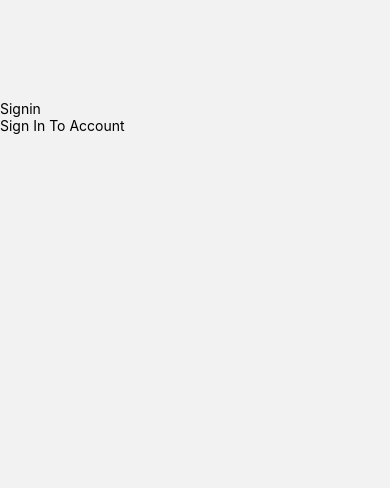
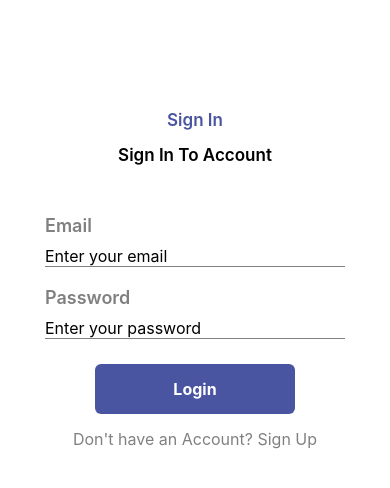
Before and after one commit to patrickmaodev/social-messanger, a React Native app: screen /Home in a window 390 px wide. Shown: the top 488 px of the page. Built offline with nearby package versions, Linux system fonts and the light colour scheme.

Commit message:
create email and password login field

```diff
--- a/StackNavigator.js
+++ b/StackNavigator.js
@@ -10,8 +10,8 @@ const StackNavigator = () => {
   return (
     <NavigationContainer>
       <Stack.Navigator>
-        <Stack.Screen name="LoginScreen" component={LoginScreen} options={{headerShown:false}}/>
-        <Stack.Screen name="RegisterScreen" component={RegisterScreen} options={{headerShown:false}}/>
+        <Stack.Screen name="Home" component={LoginScreen} options={{headerShown:false}}/>
+        <Stack.Screen name="Register" component={RegisterScreen} options={{headerShown:false}}/>
       </Stack.Navigator>
     </NavigationContainer>
   )
--- a/screens/LoginScreen.js
+++ b/screens/LoginScreen.js
@@ -1,21 +1,89 @@
-import { KeyboardAvoidingView, StyleSheet, Text, View } from 'react-native'
-import React from 'react'
+import React, { useState } from 'react';
+import { Pressable, KeyboardAvoidingView, StyleSheet, Text, TextInput, View} from 'react-native';
+import { useNavigation } from '@react-navigation/native';
 
 const LoginScreen = () => {
+  const [email, setEmail] = useState("");
+  const [password, setPassword] = useState("");
+  const navigation = useNavigation();
+
   return (
-    <View Style={{flex:1, backgroundColor:"white", padding:10, alignItems:"center"}}>
+    <View style={{ flex: 1, backgroundColor: "white", padding: 10, alignItems: "center" }}>
       <KeyboardAvoidingView>
-        <View style={{marginTop:100}}>
-          <Text>Signin</Text>
-          <Text>Sign In To Account</Text>
+        <View style={{ marginTop: 100 }}>
+          <Text style={{
+            color: "#4A55A2",
+            fontSize: 17,
+            fontWeight: 600,
+            textAlign:"center"
+          }}>Sign In</Text>
+          <Text style={{
+            marginTop: 15,
+            fontSize: 17,
+            fontWeight: 600,
+            textAlign:"center"
+          }}>Sign In To Account</Text>
         </View>
       </KeyboardAvoidingView>
+
+      <View style={{ marginTop: 50 }}>
+        <Text style={{
+          fontSize: 18,
+          fontWeight: '600',
+          color: 'gray'
+        }}>Email</Text>
+        <TextInput
+          value={email}
+          onChangeText={(text) => setEmail(text)}
+          style={{
+            fontSize: email ? 18 : 16,
+            borderBottomColor: "gray",
+            borderBottomWidth: 1,
+            marginVertical: 10,
+            width: 300
+          }}
+          placeholderTextColor={"black"}
+          placeholder="Enter your email"
+        />
+      </View>
+
+      <View style={{ marginTop: 10 }}>
+        <Text style={{
+          fontSize: 18,
+          fontWeight: '600',
+          color: 'gray'
+        }}>Password</Text>
+        <TextInput
+          value={password}
+          onChangeText={(text) => setPassword(text)}
+          secureTextInputField={(true)}
+          style={{
+            fontSize: password ? 18 : 16,
+            borderBottomColor: "gray",
+            borderBottomWidth: 1,
+            marginVertical: 10,
+            width: 300
+          }}
+          placeholderTextColor={"black"}
+          placeholder="Enter your password"
+        />
+      </View>
+      <Pressable style={{borderRadius:6,width:200, backgroundColor:"#4A55A2", padding:15, marginTop:15, marginLeft:"auto", marginRight:"auto"}}>
+        <Text
+        style={{textAlign:"center", fontSize:16, color:"white", fontWeight:"bold"}}>Login</Text>
+      </Pressable>
+      <Pressable onPress={() => navigation.navigate("Register")} style={{marginTop:15}}>
+        <Text style={{textAlign:"center", color:"gray", fontSize:16}}>
+          Don't have an Account? Sign Up
+        </Text>
+
+      </Pressable>
     </View>
-  )
+  );
 }
 
-export default LoginScreen
+export default LoginScreen;
 
 const styles = StyleSheet.create({
 
-})
+});
--- a/screens/RegisterScreen.js
+++ b/screens/RegisterScreen.js
@@ -1,12 +1,33 @@
-import { StyleSheet, Text, View } from 'react-native'
+import { StyleSheet, KeyboardAvoidingView, Text, View, Pressable} from 'react-native'
 import React from 'react'
 
 const RegisterSceen = () => {
   return (
-    <View>
-      <Text>RegisterSceen</Text>
+    <View
+    style={{
+      flex: 1, backgroundColor: "white", padding: 10, alignItems: "center"
+    }}>
+      <Text>Register Page</Text>
+        <KeyboardAvoidingView>
+          <View style={{ marginTop: 100 }}>
+            <Text style={{
+              color: "#4A55A2",
+              fontSize: 17,
+              fontWeight: 600,
+              textAlign:"center"
+            }}
+            >Sign In</Text>
+            <Text style={{
+              marginTop: 15,
+              fontSize: 17,
+              fontWeight: 600,
+              textAlign:"center"
+            }}
+            >Sign In To Account</Text>
+          </View>
+        </KeyboardAvoidingView>
     </View>
-  )
+  );
 }
 
 export default RegisterSceen
```
